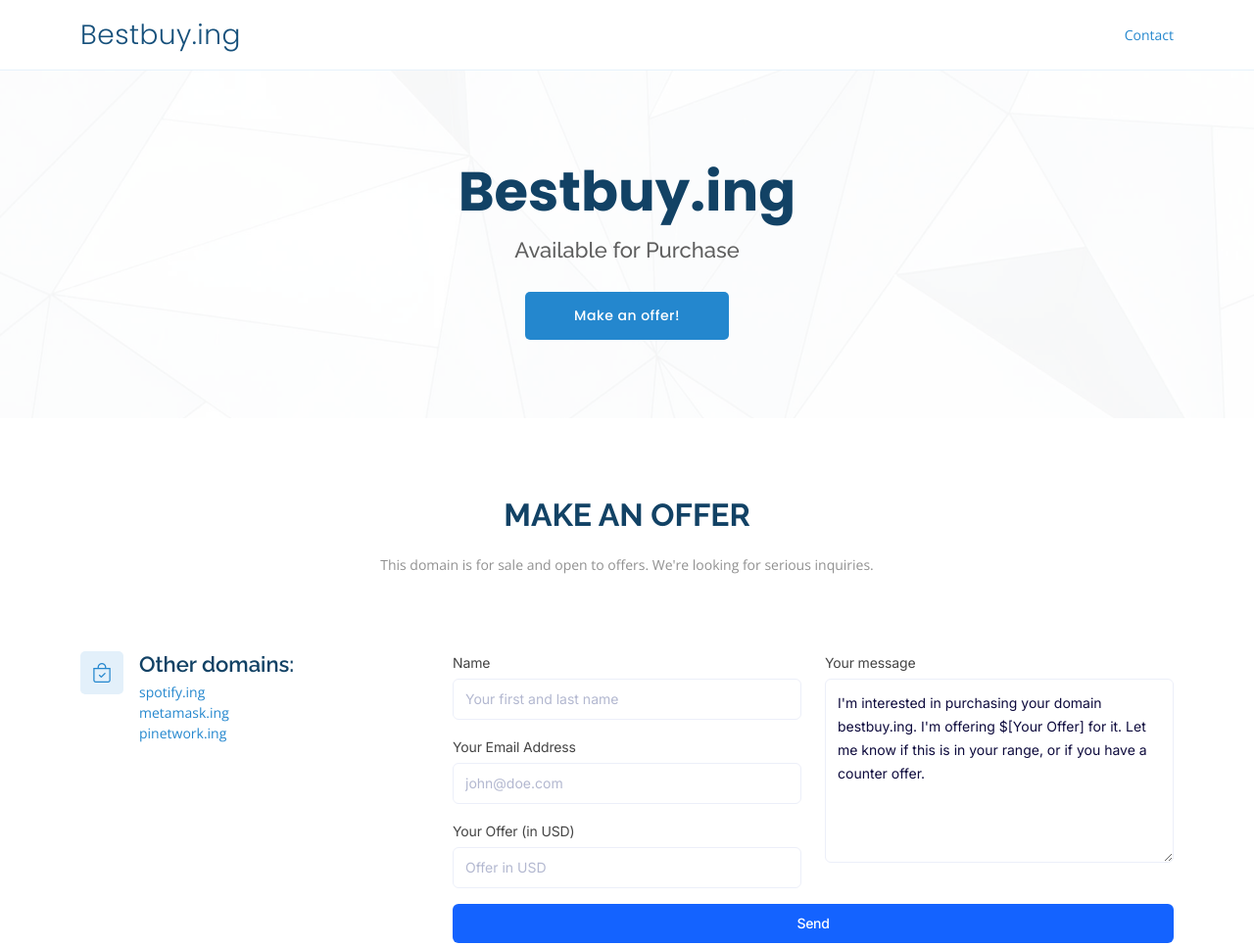
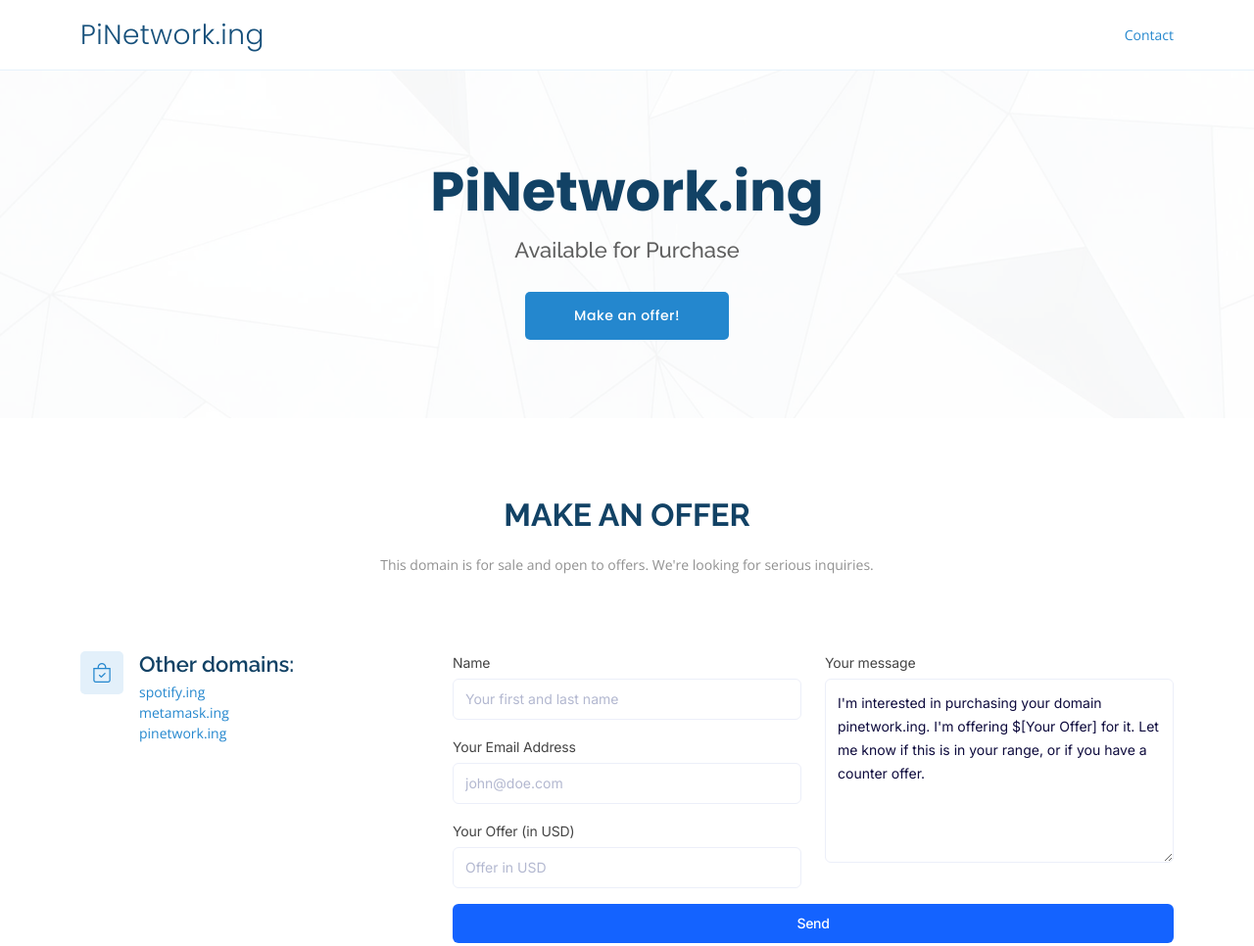
Before and after one commit to Jeevan-J/pinetworking, a plain HTML site: page index.html in a window 1280 px wide. Shown: the top 966 px of the page at 98% size. Drawn offline with nearby package versions, Linux system fonts and the light colour scheme.

Commit message:
changed to pinetworking

```diff
--- a/index.html
+++ b/index.html
@@ -5,7 +5,7 @@
   <meta charset="utf-8">
   <meta content="width=device-width, initial-scale=1.0" name="viewport">
 
-  <title>Bestbuy.ing</title>
+  <title>PiNetwork.ing</title>
   <meta content="" name="description">
   <meta content="" name="keywords">
 
@@ -44,7 +44,7 @@
   <header id="header" class="fixed-top">
     <div class="container d-flex align-items-center justify-content-between">
 
-      <h1 class="logo"><a href="#">Bestbuy.ing</a></h1>
+      <h1 class="logo"><a href="#">PiNetwork.ing</a></h1>
       <!-- Uncomment below if you prefer to use an image logo -->
       <!-- <a href="index.html" class="logo"><img src="assets/img/logo.png" alt="" class="img-fluid"></a>-->
 
@@ -63,7 +63,7 @@
     <div class="container position-relative" data-aos="fade-up" data-aos-delay="100">
       <div class="row justify-content-center">
         <div class="col-xl-7 col-lg-9 text-center">
-          <h1>Bestbuy.ing</h1>
+          <h1>PiNetwork.ing</h1>
           <h2>Available for Purchase</h2>
         </div>
       </div>
@@ -123,7 +123,7 @@
                     </div>
                     <div class="formcarry-block" style="display: none;">
                       <label for="fc-generated-1-email">Your Offer (in USD)</label>
-                      <input type="text" name="domain" id="fc-generated-1-domain" value="bestbuy.ing" />
+                      <input type="text" name="domain" id="fc-generated-1-domain" value="pinetwork.ing" />
                     </div>
                   </div>
                   <div class="col">
@@ -131,7 +131,7 @@
                     <div class="formcarry-block">
                       <label for="fc-generated-1-message">Your message</label>
                       <textarea name="message" name="message" id="fc-generated-1-message"
-                        placeholder="Enter your message...">I'm interested in purchasing your domain bestbuy.ing. I'm offering $[Your Offer] for it. Let me know if this is in your range, or if you have a counter offer.</textarea>
+                        placeholder="Enter your message...">I'm interested in purchasing your domain pinetwork.ing. I'm offering $[Your Offer] for it. Let me know if this is in your range, or if you have a counter offer.</textarea>
                     </div>
                   </div>
                 </div>
```
Also changed, not shown: 1 other file.
